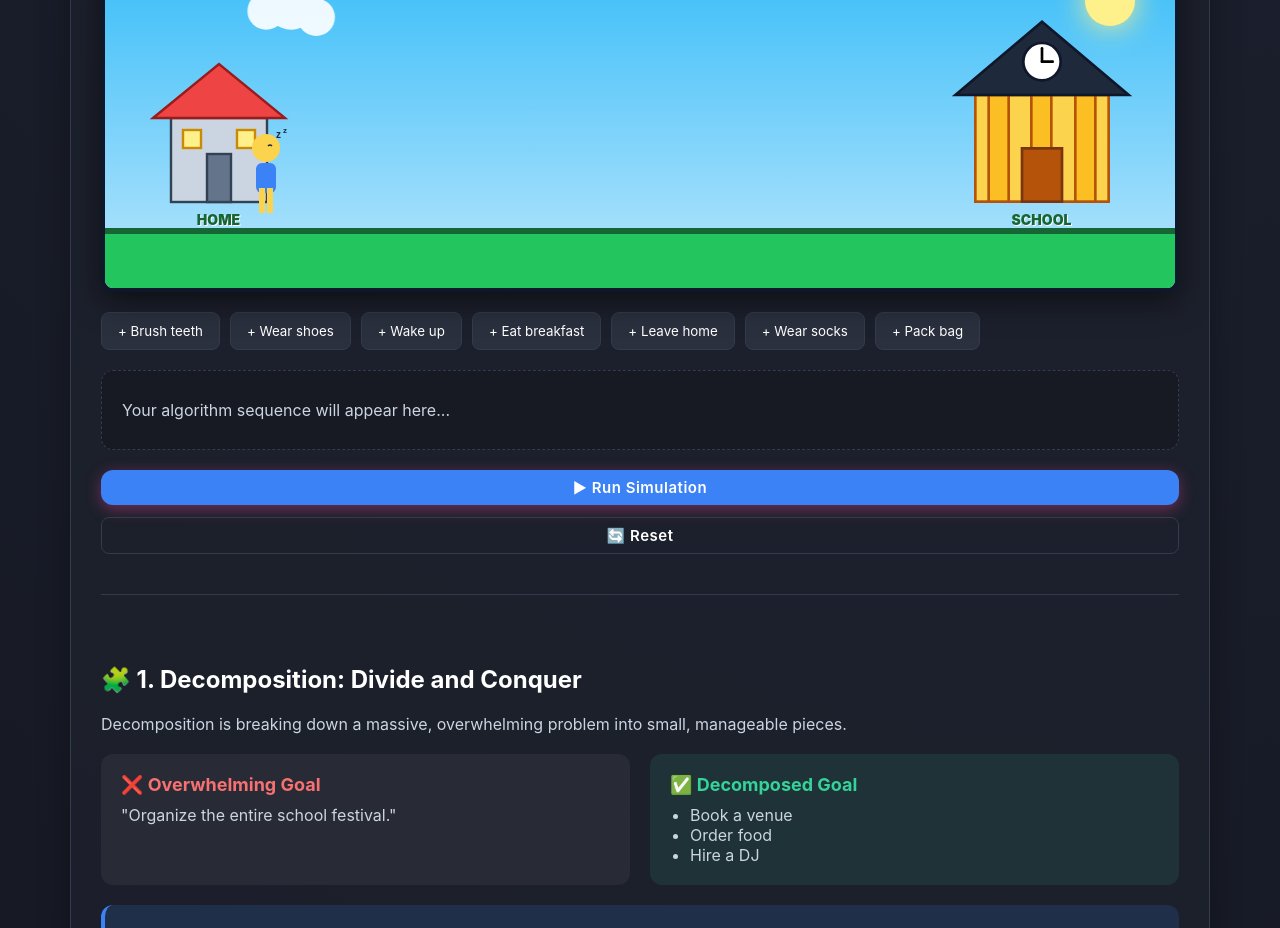
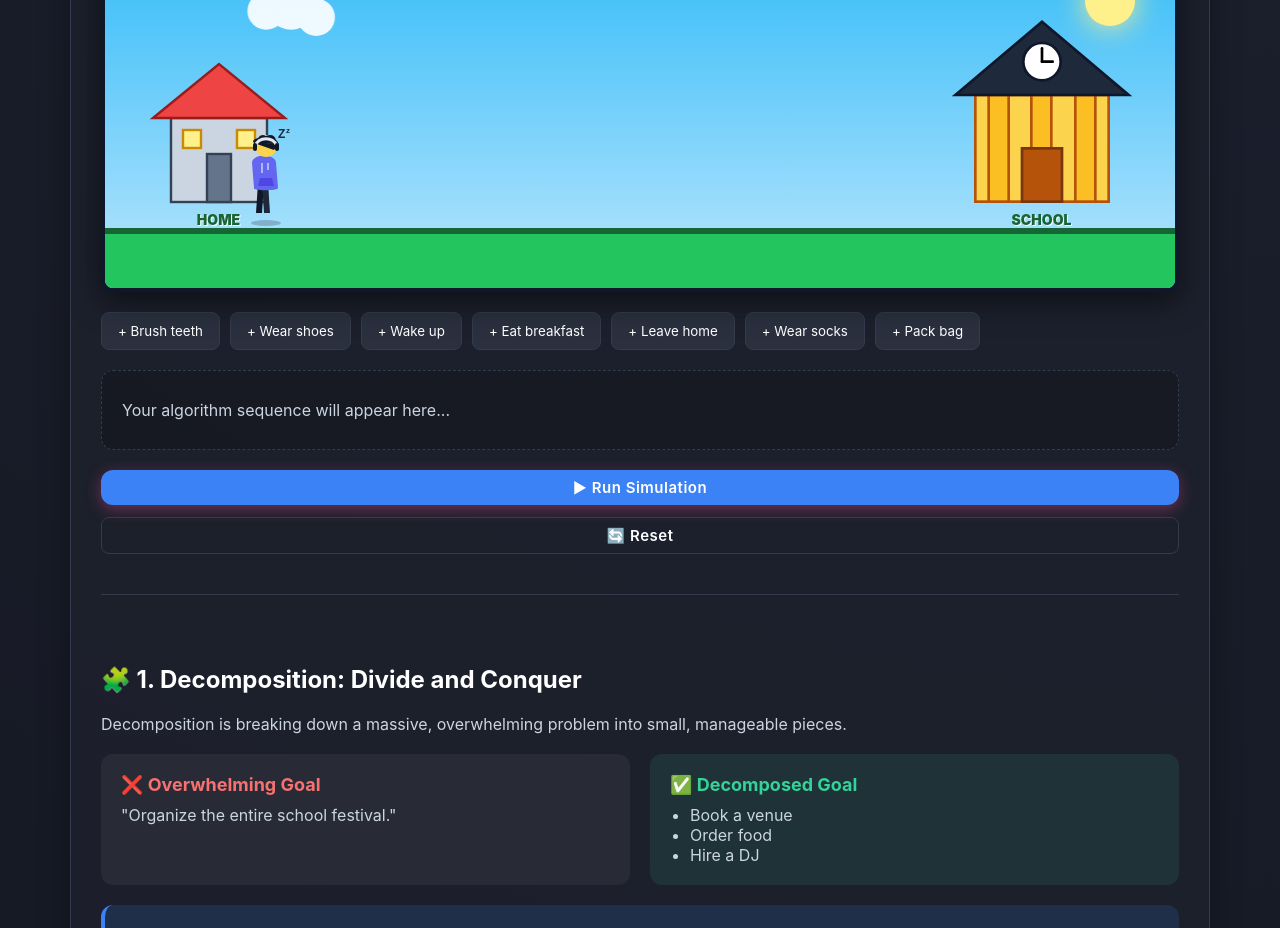
Before and after one commit to SPP-2005/AlgoThink1, a Next.js app: page /course/module-1 in a window 1280 px wide. Shown: the part 1280-2208 px from the top of the page. Built offline with nearby package versions, Linux system fonts and the light colour scheme.

Commit message:
feat: add interactive algorithm simulation page for sequence logic and loops

```diff
--- a/app/course/module-1/page.js
+++ b/app/course/module-1/page.js
@@ -264,61 +264,94 @@ export default function Module1() {
                 height: '100px',
                 animation: isWalking ? 'bob 0.4s infinite alternate' : 'none'
             }}>
-                <svg width="100%" height="100%" viewBox="0 0 50 100">
+                <svg width="100%" height="100%" viewBox="0 0 60 100">
+                    {/* Shadow */}
+                    <ellipse cx="30" cy="95" rx="15" ry="3" fill="rgba(0,0,0,0.2)" />
+
                     {/* Backpack (Conditional - drawn behind body) */}
                     {bag && (
-                        <rect x="2" y="38" width="15" height="25" rx="5" fill="#10b981" />
+                        <g>
+                            <rect x="5" y="32" width="18" height="30" rx="6" fill="#334155" />
+                            <rect x="2" y="38" width="8" height="18" rx="3" fill="#475569" />
+                        </g>
                     )}
-                    {/* Head */}
-                    <circle cx="25" cy="20" r="14" fill="#fcd34d" />
+
+                    {/* Legs (Dark Jeans) */}
+                    <path d="M 22 55 L 20 85 L 26 85 L 28 55 Z" fill="#0f172a" />
+                    <path d="M 32 55 L 34 85 L 28 85 L 26 55 Z" fill="#1e293b" />
+
+                    {/* Socks (Conditional) */}
+                    {socks && (
+                        <g>
+                            <rect x="20" y="75" width="6" height="12" fill="#ffffff" />
+                            <rect x="28" y="75" width="6" height="12" fill="#e2e8f0" />
+                            {/* Sock Stripes */}
+                            <line x1="20" y1="78" x2="26" y2="78" stroke="#ef4444" strokeWidth="2" />
+                            <line x1="28" y1="78" x2="34" y2="78" stroke="#3b82f6" strokeWidth="2" />
+                        </g>
+                    )}
+
+                    {/* Shoes (Conditional - High-top Sneakers) */}
+                    {shoes && (
+                        <g>
+                            {/* Back shoe */}
+                            <path d="M 18 82 Q 18 95 28 95 L 28 85 L 22 82 Z" fill="#ef4444" />
+                            <path d="M 18 92 L 28 92 L 28 95 L 18 95 Z" fill="#ffffff" />
+                            {/* Front shoe */}
+                            <path d="M 26 82 Q 26 95 38 95 L 38 85 L 30 82 Z" fill="#b91c1c" />
+                            <path d="M 26 92 L 38 92 L 38 95 L 26 95 Z" fill="#f8fafc" />
+                        </g>
+                    )}
+
+                    {/* Body (Cool Hoodie) */}
+                    <path d="M 16 35 C 16 25, 40 25, 40 35 L 42 60 C 42 63, 16 63, 18 60 Z" fill="#6366f1" />
+                    {/* Hoodie Pocket */}
+                    <path d="M 24 50 L 36 50 L 38 58 L 22 58 Z" fill="#4f46e5" />
+                    {/* Hoodie Strings */}
+                    <line x1="26" y1="35" x2="26" y2="45" stroke="#c7d2fe" strokeWidth="1.5" />
+                    <line x1="32" y1="35" x2="32" y2="42" stroke="#c7d2fe" strokeWidth="1.5" />
+
+                    {/* Head / Neck */}
+                    <rect x="25" y="22" width="8" height="6" fill="#fcd34d" />
+                    <circle cx="30" cy="18" r="11" fill="#fcd34d" />
+
+                    {/* Hair (Messy Teen Hair) */}
+                    <path d="M 18 18 C 18 5, 42 5, 42 18 C 42 12, 35 8, 30 8 C 25 8, 18 12, 18 18 Z" fill="#111827" />
+                    <path d="M 18 15 Q 15 12 22 10 Q 25 5 30 8 Q 38 5 40 12 Q 44 15 42 20 Q 40 18 38 22" fill="#111827" />
+
+                    {/* Headphones */}
+                    <path d="M 19 18 A 12 12 0 0 1 41 18" fill="none" stroke="#e2e8f0" strokeWidth="3" />
+                    <rect x="17" y="15" width="4" height="8" rx="2" fill="#0f172a" />
+                    <rect x="39" y="15" width="4" height="8" rx="2" fill="#0f172a" />
+
                     {/* Face */}
                     {awake ? (
-                        <>
-                            <circle cx="29" cy="18" r="2" fill="#1e293b" />
-                            <path d="M 28 24 Q 30 26 32 24" fill="none" stroke="#1e293b" strokeWidth="1.5" strokeLinecap="round" />
-                        </>
+                        <g>
+                            {/* Sunglasses/Cool eyes */}
+                            <rect x="31" y="14" width="7" height="3" rx="1" fill="#1e293b" />
+                            <path d="M 33 21 Q 35 23 37 21" fill="none" stroke="#1e293b" strokeWidth="1.5" strokeLinecap="round" />
+                        </g>
                     ) : (
-                        <>
-                            <path d="M 27 18 Q 29 16 31 18" fill="none" stroke="#1e293b" strokeWidth="1.5" />
-                            <text x="35" y="10" fontSize="10" fill="#1e293b" style={{ fontFamily: 'sans-serif', fontWeight: 'bold' }}>z</text>
-                            <text x="42" y="5" fontSize="8" fill="#1e293b" style={{ fontFamily: 'sans-serif', fontWeight: 'bold' }}>z</text>
-                        </>
+                        <g>
+                            <path d="M 31 16 Q 34 14 37 16" fill="none" stroke="#1e293b" strokeWidth="1.5" />
+                            <text x="42" y="10" fontSize="12" fill="#1e293b" style={{ fontFamily: 'sans-serif', fontWeight: 'bold' }}>Z</text>
+                            <text x="50" y="5" fontSize="8" fill="#1e293b" style={{ fontFamily: 'sans-serif', fontWeight: 'bold' }}>z</text>
+                        </g>
                     )}
 
                     {/* Minty Sparkle (Brushed Teeth) */}
                     {brushed && (
-                        <path d="M 32 24 Q 35 24 35 21 Q 35 24 38 24 Q 35 24 35 27 Q 35 24 32 24" fill="#67e8f9" />
+                        <path d="M 36 21 Q 40 21 40 17 Q 40 21 44 21 Q 40 21 40 25 Q 40 21 36 21" fill="#67e8f9" />
                     )}
 
-                    {/* Body */}
-                    <rect x="15" y="35" width="20" height="30" rx="6" fill="#3b82f6" />
-
-                    {/* Breakfast (Apple in hand) */}
+                    {/* Breakfast (Holding a Coffee Cup / Energy Drink) */}
                     {eaten && (
-                        <g>
-                            <circle cx="36" cy="45" r="4" fill="#ef4444" />
-                            <path d="M 36 41 Q 38 39 39 41" fill="none" stroke="#22c55e" strokeWidth="1.5" />
+                        <g transform="translate(4, -2)">
+                            <rect x="35" y="42" width="8" height="12" fill="#e2e8f0" rx="1" />
+                            <rect x="34" y="40" width="10" height="3" fill="#0f172a" rx="1" />
+                            {/* Logo on cup */}
+                            <circle cx="39" cy="48" r="2" fill="#10b981" />
                         </g>
-                    )}
-
-                    {/* Legs */}
-                    <rect x="18" y="60" width="6" height="25" fill="#fcd34d" />
-                    <rect x="26" y="60" width="6" height="25" fill="#fcd34d" />
-
-                    {/* Socks (Conditional) */}
-                    {socks && (
-                        <>
-                            <rect x="18" y="75" width="6" height="10" fill="#ffffff" />
-                            <rect x="26" y="75" width="6" height="10" fill="#ffffff" />
-                        </>
-                    )}
-
-                    {/* Shoes (Conditional) */}
-                    {shoes && (
-                        <>
-                            <path d="M 16 85 Q 18 95 24 95 L 24 85 Z" fill="#ef4444" />
-                            <path d="M 26 85 Q 26 95 34 95 L 34 85 Z" fill="#ef4444" />
-                        </>
                     )}
                 </svg>
             </div>
```
